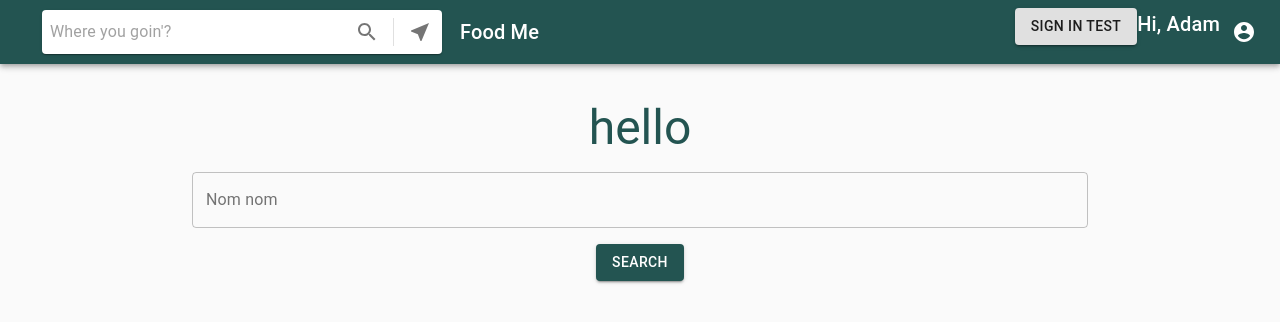
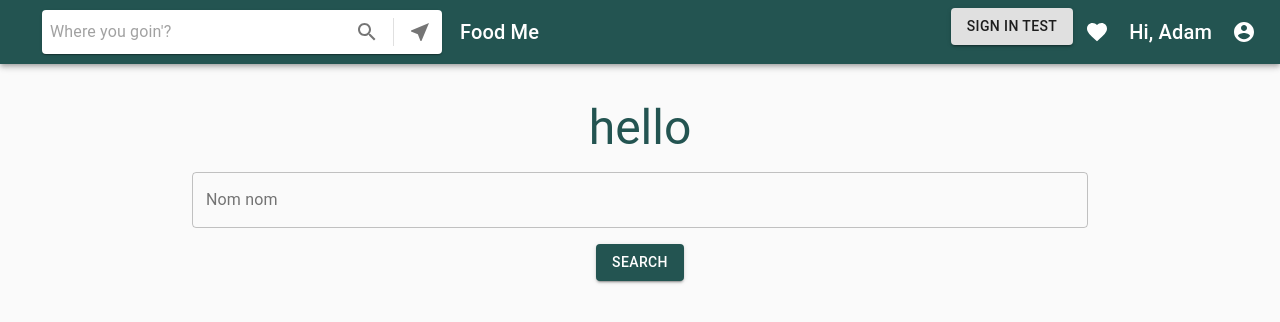
Before and after one commit to jaarnie/food-me-client-2, a React (Create React App) app: page / in a window 1280 px wide. Shown: the top 322 px of the page. Built offline with nearby package versions, Linux system fonts and the light colour scheme; what axios-hooks would draw is missing.

Commit message:
save point - switching branch

```diff
--- a/src/components/Navigation.jsx
+++ b/src/components/Navigation.jsx
@@ -1,16 +1,21 @@
 import React, { useContext } from "react"
 import { makeStyles } from "@material-ui/core/styles"
-import AppBar from "@material-ui/core/AppBar"
-import Toolbar from "@material-ui/core/Toolbar"
-import IconButton from "@material-ui/core/IconButton"
-import Typography from "@material-ui/core/Typography"
-import Badge from "@material-ui/core/Badge"
-import MenuItem from "@material-ui/core/MenuItem"
-import Menu from "@material-ui/core/Menu"
-import AccountCircle from "@material-ui/icons/AccountCircle"
-import MailIcon from "@material-ui/icons/Mail"
-import NotificationsIcon from "@material-ui/icons/Notifications"
-import MoreIcon from "@material-ui/icons/MoreVert"
+import {
+  AppBar,
+  Toolbar,
+  IconButton,
+  Typography,
+  Badge,
+  MenuItem,
+  Menu
+} from "@material-ui/core"
+import {
+  AccountCircle,
+  Favorite as FavoriteIcon,
+  Notifications as NotificationsIcon,
+  MoreVert as MoreIcon
+} from "@material-ui/icons"
+
 import { Store } from "../Store.js"
 import { Link } from "react-router-dom"
 
@@ -117,7 +122,7 @@ export default function Navigation() {
       <MenuItem>
         <IconButton aria-label="show 4 new mails" color="inherit">
           <Badge badgeContent={4} color="secondary">
-            <MailIcon />
+            <FavoriteIcon />
           </Badge>
         </IconButton>
         <p>Messages</p>
@@ -158,17 +163,16 @@ export default function Navigation() {
           <div className={classes.sectionDesktop}>
             <NavigationPopover />
 
-            {/* <IconButton aria-label="show 4 new mails" color="inherit">
-              <Badge badgeContent={4} color="secondary">
-                <MailIcon />
+            <IconButton aria-label="user favorite count" color="inherit">
+              <Badge badgeContent={state.favorites.length} color="secondary">
+                <FavoriteIcon />
               </Badge>
             </IconButton>
-            <IconButton aria-label="show 17 new notifications" color="inherit">
-              <Badge badgeContent={17} color="secondary">
-                <NotificationsIcon />
-              </Badge>
-            </IconButton> */}
-            <Typography className={classes.title} variant="h6">
+            <Typography
+              className={classes.title}
+              variant="h6"
+              style={{ margin: "1vh" }}
+            >
               {state.user && `Hi, ${state.user.first_name} `}
             </Typography>
             <IconButton
--- a/src/components/card/RestaurantCard.jsx
+++ b/src/components/card/RestaurantCard.jsx
@@ -22,12 +22,19 @@ import {
 } from "@material-ui/icons"
 import { red } from "@material-ui/core/colors"
 import { Link } from "react-router-dom"
+import Axios from "axios"
+import { useSnackbar } from "notistack"
+
+
+
 import RatingStars from "../../components/RatingStars"
 import PhotoGallery from "../PhotoGallery"
 import { Store } from "../../Store"
 import { toggleFavoriteClick } from '../constants/onClicks'
 import { googleMapDeeplink } from "../constants/index"
 import { toggleLikeColor } from '../constants/onClicks'
+import { serverRoot, serverHeaders } from '../../config/apiConfig'
+
 
 const useStyles = makeStyles(theme => ({
   card: {
@@ -59,8 +66,15 @@ export default function RestaurantCard({ r }) {
   const classes = useStyles()
   const { state, dispatch } = useContext(Store)
   const [expanded, setExpanded] = React.useState(false)
+  const { enqueueSnackbar } = useSnackbar()
+
 
   const restaurant = r.restaurant || r
+
+  const axios = Axios.create({
+    baseURL: serverRoot,
+    headers: serverHeaders
+  })
 
   function handleExpandClick() {
     setExpanded(!expanded)
@@ -68,6 +82,41 @@ export default function RestaurantCard({ r }) {
 
   const ShowTimes = () => {
     return restaurant.timings
+  }
+
+  // debugger
+
+  const handleLikeClick = async () => {
+    toggleFavoriteClick(restaurant, state, dispatch)
+    try {
+      // const response = await axios.put(`/users/${state.user.id}`, {
+      // const response = await axios.put("user_favourites", {
+        // user: {
+        //   restaurants: {
+        //     favourited_restaurant: 'restaurant'
+        //   }
+        // }
+      const response = await axios.post('/restaurants', {
+          // id: 10001,
+          // favourited_restaurant: restaurant,
+          // users: {
+          //   id: state.user.id
+          // }
+          restaurant: {
+
+            id: 1234
+          }
+      })
+
+      if (response.status === 200 || 204) {
+        enqueueSnackbar(`Saved`, {
+          variant: "success"
+        })
+      }
+    }
+    catch(err) {
+      console.log(err)
+    }
   }
 
   return (
@@ -104,7 +153,7 @@ export default function RestaurantCard({ r }) {
       <CardActions disableSpacing>
         <IconButton
           aria-label="add to favorites"
-          onClick={() => toggleFavoriteClick(restaurant, state, dispatch)}
+          onClick={handleLikeClick}
         >
           <FavoriteIcon
             value={restaurant.id}
```
